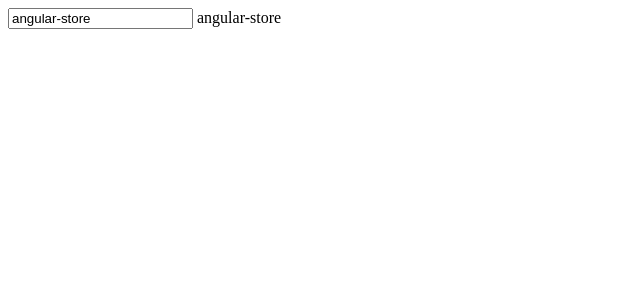
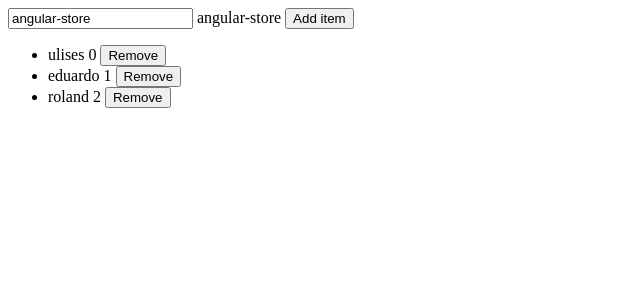
Before and after one commit to ulisesrg/angular-store, an Angular app: page / in a window 1280 px wide. Shown: the top 300 px of the page, without its empty margins (0-640 px from the left). Built offline with nearby package versions, Linux system fonts and the light colour scheme.

Commit message:
Add example of ngFor directive to display an array and click event to modify it

```diff
--- a/src/app/app.component.html
+++ b/src/app/app.component.html
@@ -30,3 +30,13 @@
     Please friend, login.
   </div>
 </ng-template> -->
+
+<button (click)="addItem()">Add item</button>
+
+<p *ngIf="items.length === 0">The list is empty</p>
+<ul>
+  <li *ngFor="let name of items; index as i">
+    {{ name }} {{ i }}
+    <button (click)="removeItem(i)">Remove</button>
+  </li>
+</ul>
--- a/src/app/app.component.ts
+++ b/src/app/app.component.ts
@@ -7,4 +7,14 @@
 })
 export class AppComponent {
   title = 'angular-store';
+
+  items = ['ulises', 'eduardo', 'roland'];
+
+  addItem(): void {
+    this.items.push('new item');
+  }
+
+  removeItem(index: number): void {
+    this.items.splice(index, 1);
+  }
 }
```
